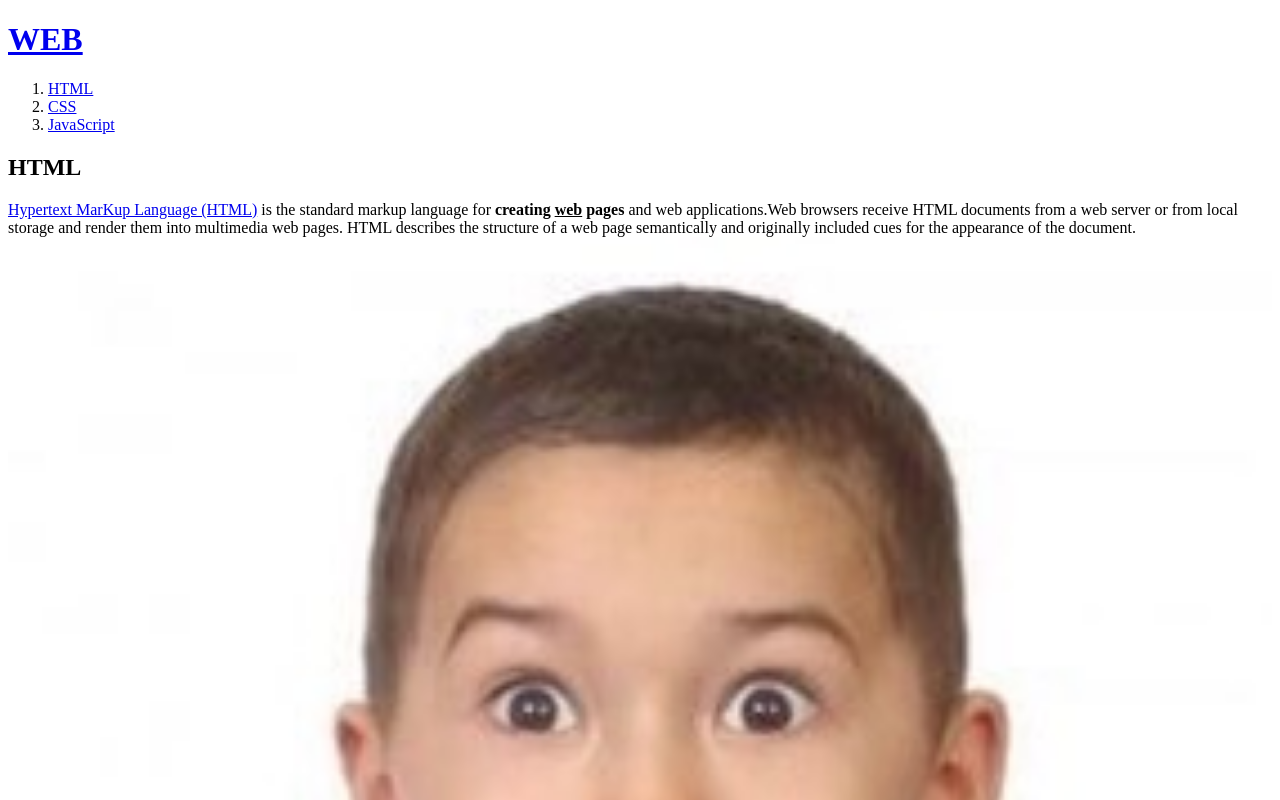
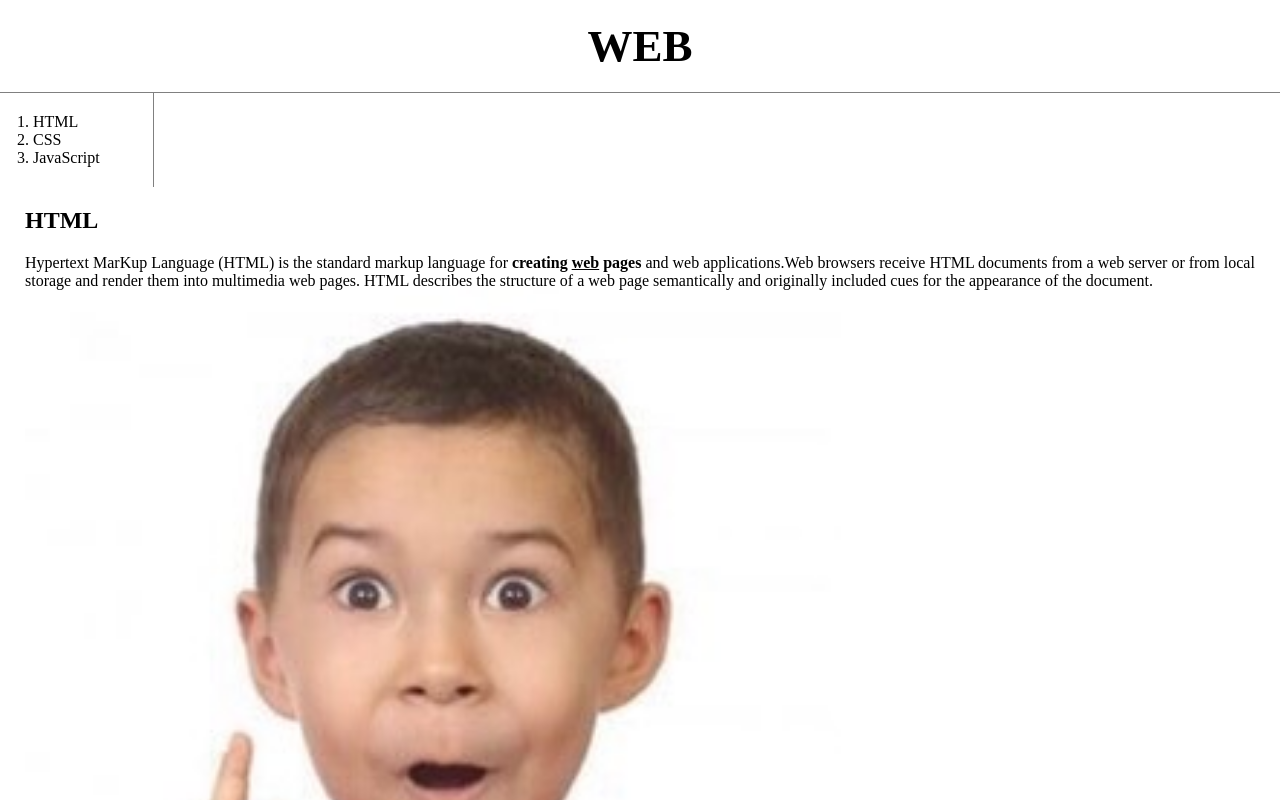
Before and after one commit to unozzang/my-first-web, a plain HTML site: page 1.html in a window 1280 px wide. Shown: the top 800 px of the page. Drawn offline with Linux system fonts and the light colour scheme.

Commit message:
Add files via upload

```diff
--- a/1.html
+++ b/1.html
@@ -3,19 +3,24 @@
 <head>
   <title>WEB1 - HTML</title>
   <meta charset="utf-8">
+  <link rel="stylesheet" href="style.css">
 </head>
 <body>
   <h1><a href="index.html">WEB</a></h1>
+  <div id="grid">
     <ol>
       <li><a href="1.html">HTML</a></li>
       <li><a href="2.html">CSS</a></li>
       <li><a href="3.html">JavaScript</a></li>
     </ol>
+    <div id="article">
         <h2>HTML</h2>
         <p>
           <a href="https://www.w3.org/TR/html5/" target="_blank" title="html5 speicification">Hypertext MarKup Language (HTML)</a> is the standard markup language for <strong>creating <u>web</u> pages</strong> and web applications.Web browsers receive HTML documents from a web server or from local storage and render them into multimedia web pages. HTML describes the structure of a web page semantically and originally included cues for the appearance of the document.
-  <img src="coding.jpg" width="100%">
+        <img src="coding.jpg" width="65%">
         </p><p style="margin-top:45px">HTML elements are the building blocks of HTML pages. With HTML constructs, images and other objects, such as interactive forms, may be embedded into the rendered page. It provides a means to create structured documents by denoting structural semantics for text such as headings, paragraphs, lists, links, quotes and other items. HTML elements are delineated by tags, written using angle brackets.
         </p>
+      </div>
+  </div>
   </body>
   </html>
--- /dev/null
+++ b/style.css
@@ -0,0 +1,40 @@
+body{
+  margin:0;
+}
+a {
+  color:black;
+  text-decoration: none;
+}
+h1 {
+  font-size:45px;
+  text-align: center;
+  border-bottom:1px solid gray;
+  margin:0;
+  padding:20px;
+}
+ol{
+  border-right:1px solid gray;
+  width:100px;
+  margin:0;
+  padding:20px;
+}
+#grid{
+  display: grid;
+}
+#grid ol{
+  padding-left:33px;
+}
+#grid #article{
+  padding-left:25px;
+}
+@media(max-width:800px){
+  #grid{
+    display: block;
+  }
+  ol{
+    border-right:none;
+  }
+  h1 {
+    border-bottom:none;
+  }
+}
```
Also changed, not shown: 2.html (+5 -0 lines), 3.html (+5 -0 lines), index.html (+5 -0 lines). Lines whose indentation alone changed are shown as unchanged.
